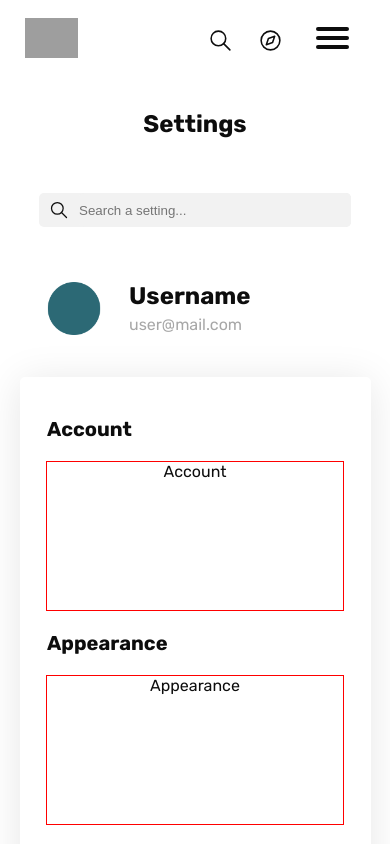
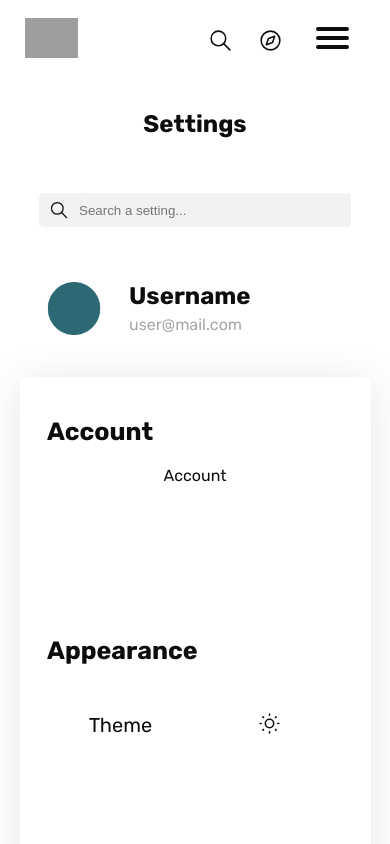
Before and after one commit to fb-co/devsbunker, a Vue app in the folder client/: page /settings/account in a window 390 px wide. Shown: the top 844 px of the page. Built offline with nearby package versions, Linux system fonts and the light colour scheme; no server answers; grey boxes are pictures that could not be loaded.

Commit message:
new: added theme setting to mobile version

```diff
--- a/client/src/components/Settings/SettingsMobile.vue
+++ b/client/src/components/Settings/SettingsMobile.vue
@@ -101,7 +101,7 @@
 .setting-label {
     text-align: left;
     color: var(--main-font-color);
-    font-size: 20px;
+    font-size: 25px;
     font-weight: bold;
 
     width: 90%;
@@ -112,7 +112,6 @@
 }
 
 .setting-content {
-    border: 1px solid red;
     width: 85%;
     height: 150px;
     margin: auto;
--- a/client/src/components/Settings/mobile/Appearance.vue
+++ b/client/src/components/Settings/mobile/Appearance.vue
@@ -1,10 +1,29 @@
 <template>
-    <p>Appearance</p>
+    <div id='section'>
+        <div class='setting_labels'>
+            <div class='setting_container'>
+                <p class='setting_label'>Theme</p>
+            </div>
+        </div>
+        <div class='settings_cont'>
+            <div class='setting_container'>
+                <ThemeSwitcher width="25" height="25" />
+            </div>
+        </div>
+
+    </div>
 </template>
 
 <script>
-export default {};
+import ThemeSwitcher from "@/components/global/ThemeSwitcher";
+
+export default {
+    components: {
+        ThemeSwitcher,
+    },
+};
 </script>
 
-<style>
+<style scoped>
+@import "../../stylesheets/mobile.settings.css"; /* Import the Settings Component Style-sheet */
 </style>
--- /dev/null
+++ b/client/src/components/stylesheets/mobile.settings.css
@@ -0,0 +1,36 @@
+#section {
+    display: flex;
+    flex-direction: row;
+    width: 100%;
+    height: 100%;
+}
+
+.setting_labels {
+    display: flex;
+    flex-direction: column;
+
+    width: 50%;
+}
+
+.setting_label {
+    margin: auto;
+    font-weight: normal;
+    font-size: 20px;
+}
+
+.settings_cont {
+    width: 50%;
+}
+
+.setting_cont {
+    margin: 0 auto;
+}
+
+.setting_container {
+    width: 100%;
+    height: 40px;
+    display: flex;
+    flex-direction: column;
+    justify-content: center;
+    margin-top: 20px;
+}
```
